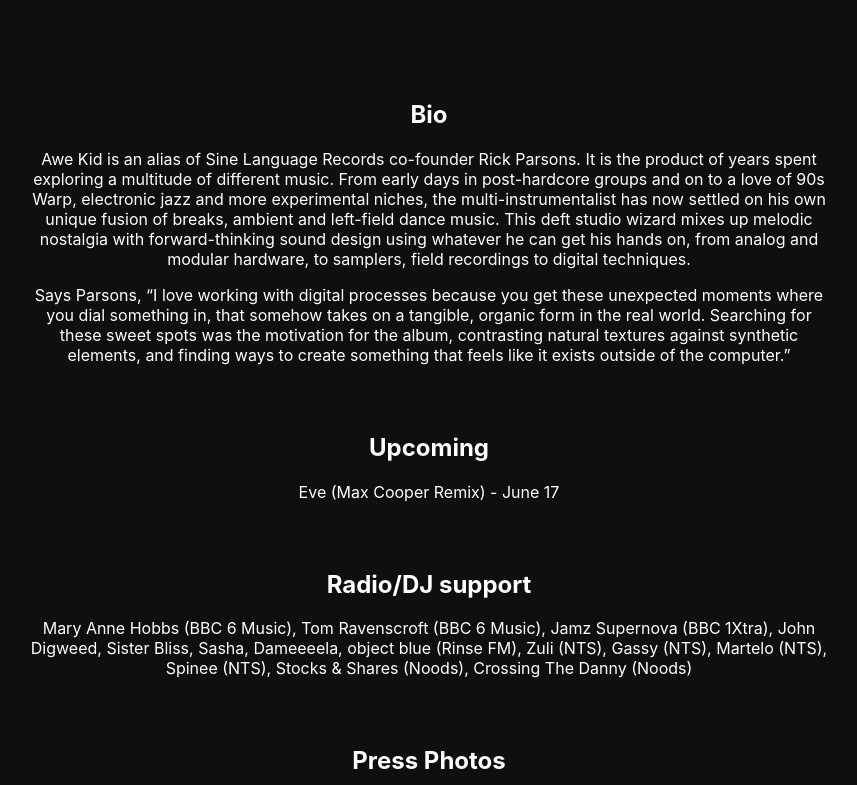
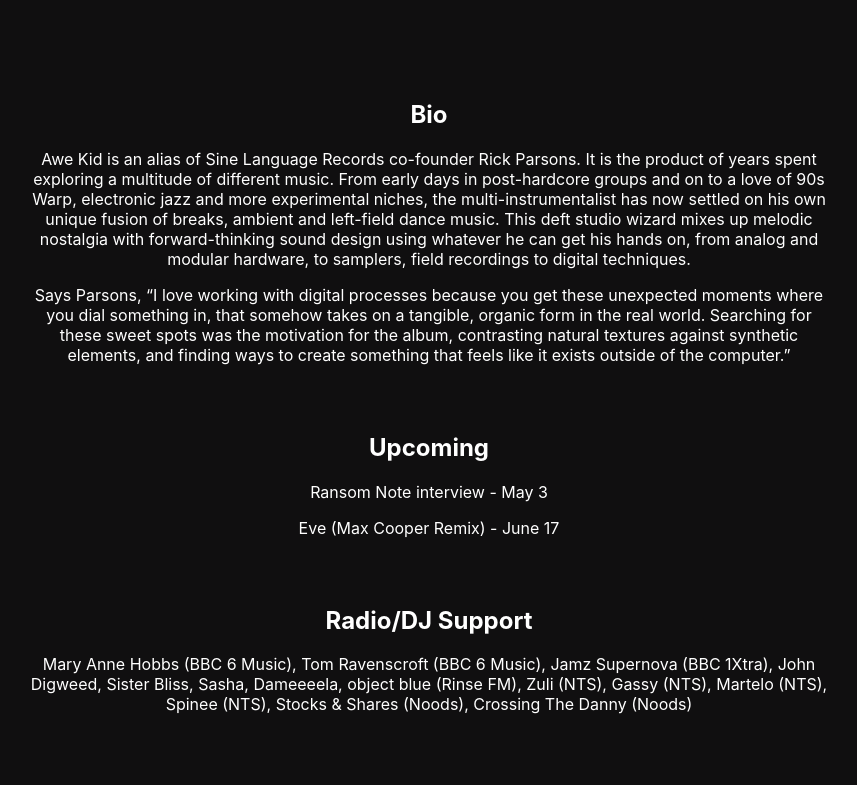
Before and after one commit to rkparsons/awekidmusic, a Next.js app: page /epk in a window 1280 px wide. Shown: the top 785 px of the page, without its empty margins (211-1068 px from the left). Built offline with nearby package versions, Linux system fonts and the light colour scheme.

Commit message:
Add press

```diff
--- a/pages/epk.tsx
+++ b/pages/epk.tsx
@@ -43,11 +43,12 @@
 
         <div className={styles.section}>
           <h2>Upcoming</h2>
+          <p>Ransom Note interview - May 3</p>
           <p>Eve (Max Cooper Remix) - June 17</p>
         </div>
 
         <div className={styles.section}>
-          <h2>Radio/DJ support</h2>
+          <h2>Radio/DJ Support</h2>
           <p>
             Mary Anne Hobbs (BBC 6 Music), Tom Ravenscroft (BBC 6 Music), Jamz
             Supernova (BBC 1Xtra), John Digweed, Sister Bliss, Sasha, Dameeeela,
```
